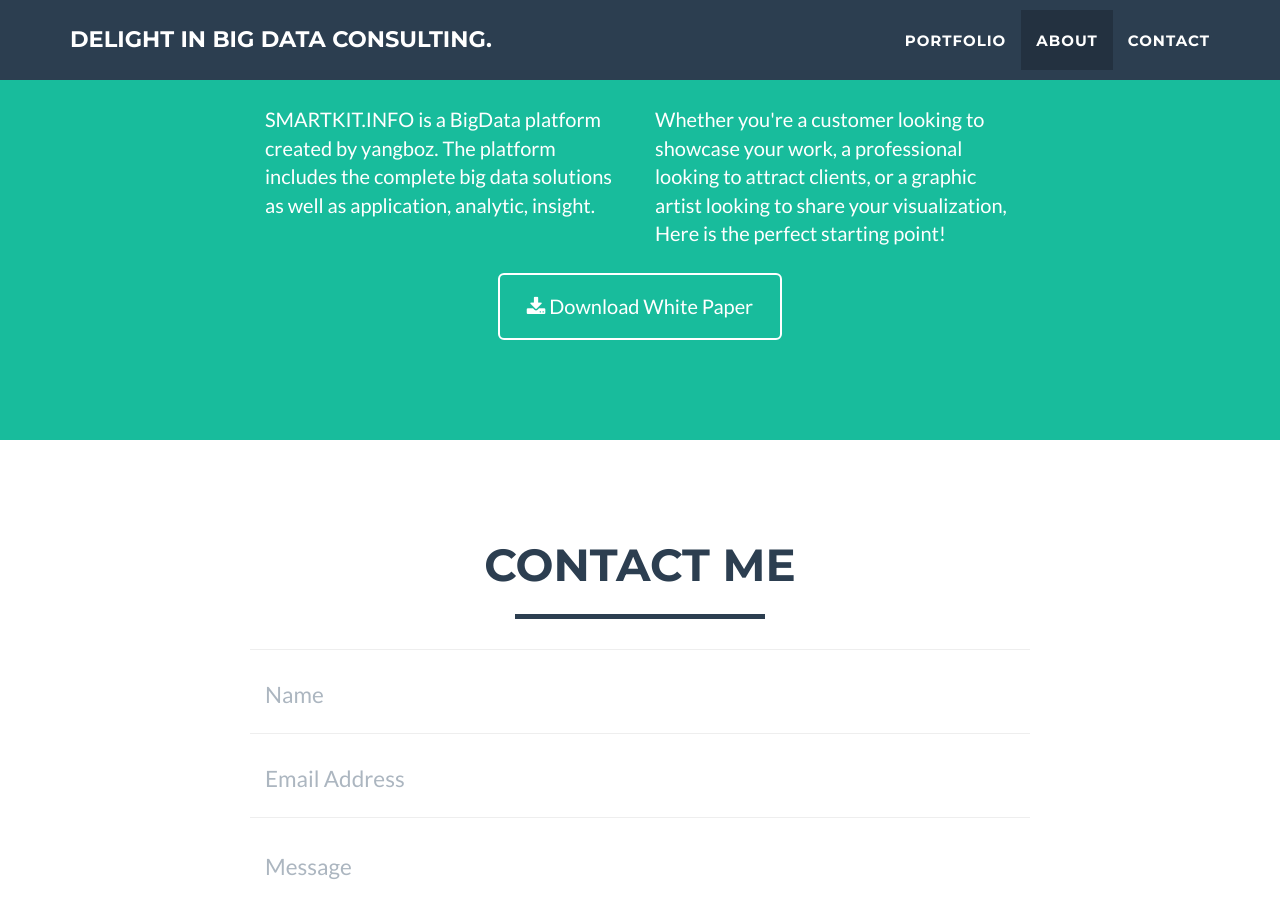
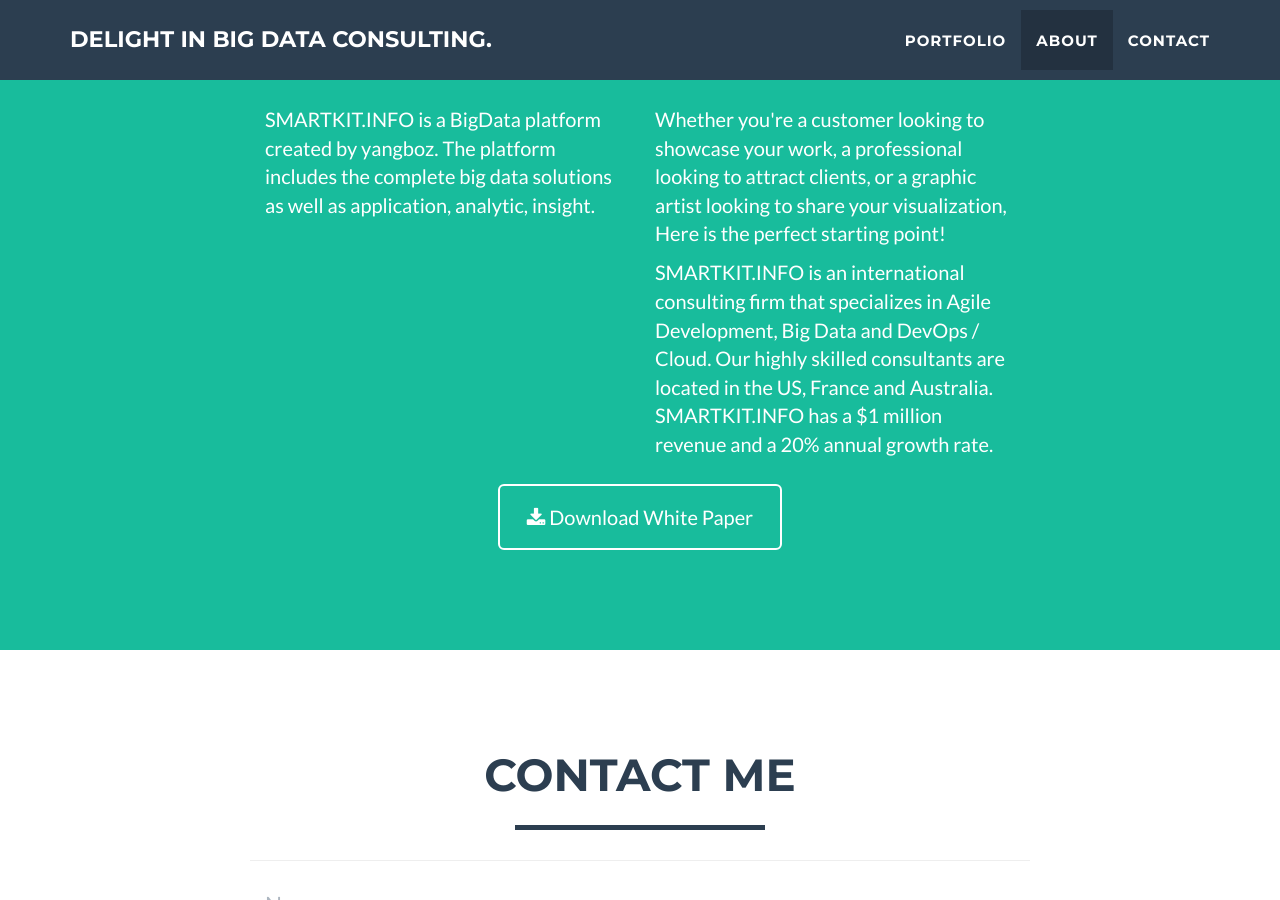
Before and after one commit to smartkit/smartkit.github.io, a Jekyll site: the page built from index.html, in a window 1280 px wide and 900 px high, scrolled down 2055 px. Built offline with Jekyll 4.4.1, drawn with Linux system fonts in a browser that asks for light colours.

Commit message:
CHANGED:update the about messages

```diff
--- a/_includes/about.html
+++ b/_includes/about.html
@@ -13,6 +13,7 @@
                 </div>
                 <div class="col-lg-4">
                     <p>Whether you're a customer looking to showcase your work, a professional looking to attract clients, or a graphic artist looking to share your visualization, Here is the perfect starting point! </p>
+                    <p>SMARTKIT.INFO is an international consulting firm that specializes in Agile Development, Big Data and DevOps / Cloud. Our highly skilled consultants are located in the US, France and Australia. SMARTKIT.INFO has a $1 million revenue and a 20% annual growth rate.</p>
                 </div>
                 <div class="col-lg-8 col-lg-offset-2 text-center">
                     <a href="#" class="btn btn-lg btn-outline">
```
